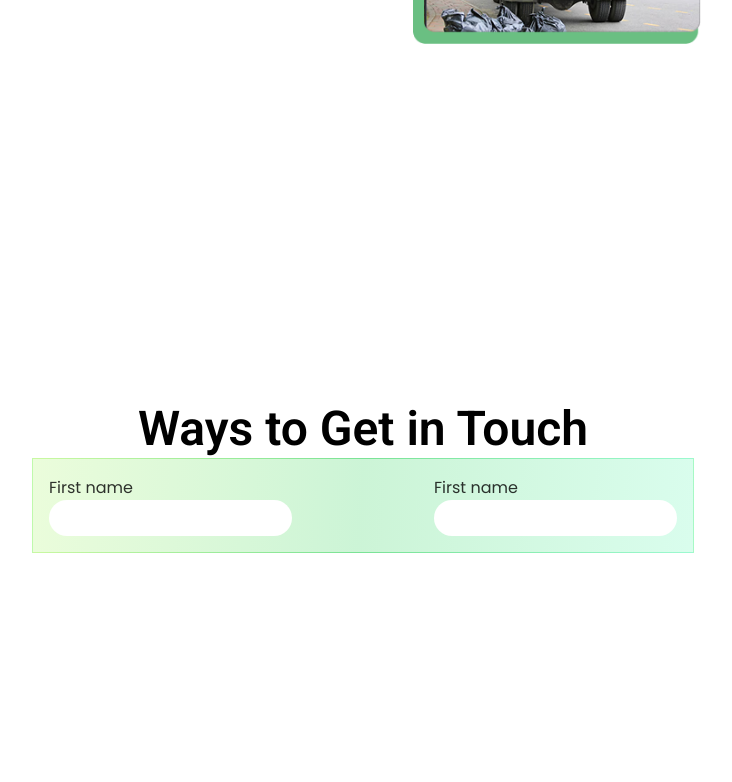
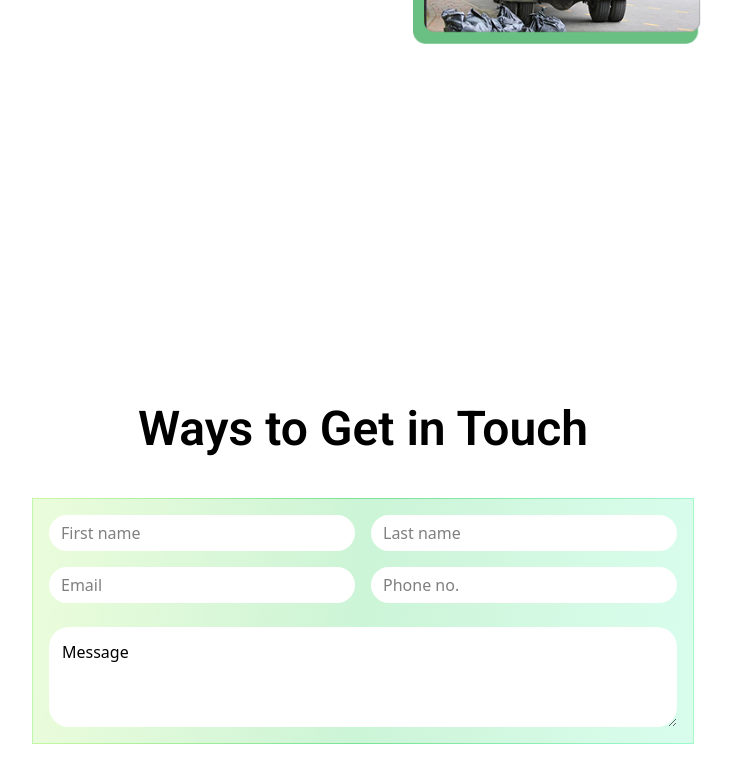
Before and after one commit to jatin-rajput563/routing-page, a React (Vite) app: page / in a window 1280 px wide. Shown: the part 2189-2971 px from the top of the page, without its empty margins (277-1009 px from the left). Built offline with nearby package versions, Linux system fonts and the light colour scheme.

Commit message:
contact-section-complete

```diff
--- a/src/components/contact/Contact.jsx
+++ b/src/components/contact/Contact.jsx
@@ -9,17 +9,16 @@ const Contact = () => {
             <div className="min-h-screen py-[100px]">
                 <div className="max-w-[1140px] mx-auto">
                     <CommonHeading HeadingText="Ways to Get in Touch" HeadingClass="text-center" />
-                    <div className='max-w-[662px] p-[16px] bg-[linear-gradient(94.55deg,_rgba(199,255,81,0.2)_-14.37%,_rgba(0,201,52,0.2)_49.67%,_rgba(81,255,192,0.2)_111.65%)] border border-solid [border-image-source:linear-gradient(94.55deg,_rgba(199,255,81,0.4)_-14.37%,_rgba(0,201,52,0.4)_49.67%,_rgba(81,255,192,0.4)_111.65%)] [border-image-slice:1] mx-auto flex flex-col'>
-                        <div className='flex justify-between'>
-                            <div>
-                                <CommonPara ParaText="First name" ParaClass="opacity-80 !leading-[160%]" />
-                                <CommonInput />
-                            </div>
-                            <div>
-                                <CommonPara ParaText="First name" ParaClass="opacity-80 !leading-[160%]" />
-                                <CommonInput />
-                            </div>
+                    <div className='max-w-[662px] p-[16px] mt-[40px] bg-[linear-gradient(94.55deg,_rgba(199,255,81,0.2)_-14.37%,_rgba(0,201,52,0.2)_49.67%,_rgba(81,255,192,0.2)_111.65%)] border border-solid [border-image-source:linear-gradient(94.55deg,_rgba(199,255,81,0.4)_-14.37%,_rgba(0,201,52,0.4)_49.67%,_rgba(81,255,192,0.4)_111.65%)] [border-image-slice:1] mx-auto flex flex-col'>
+                        <div className='flex gap-[16px]'>
+                            <CommonInput placeholder="First name" InputClass="" />
+                            <CommonInput placeholder="Last name" InputClass="" />
                         </div>
+                        <div className='flex gap-[16px] mt-[16px]'>
+                            <CommonInput placeholder="Email" InputClass="" />
+                            <CommonInput placeholder="Phone no." InputClass="" />
+                        </div>
+                        <textarea className='w-full bg-white mt-6 rounded-[20px] min-h-[100px] outline-0 p-[13px]'placeholder='Message' >Message</textarea>
                     </div>
                 </div>
             </div>
```
